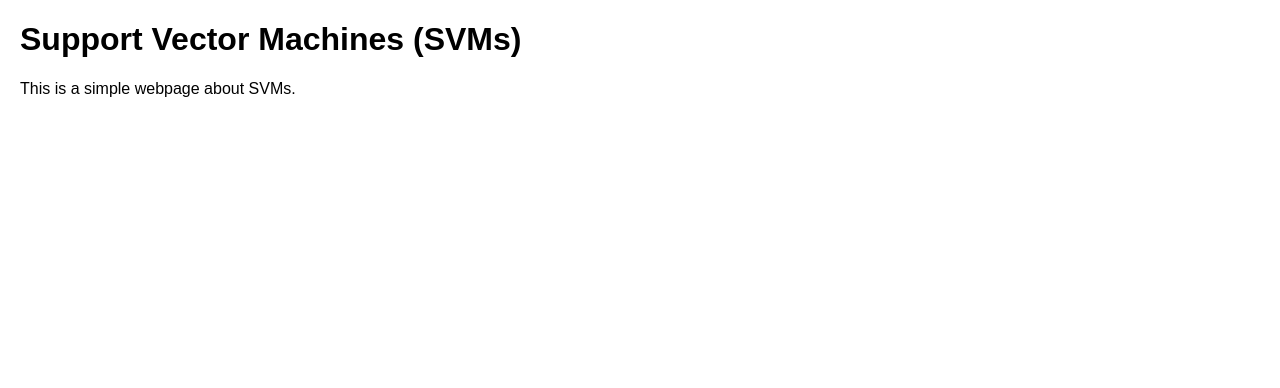
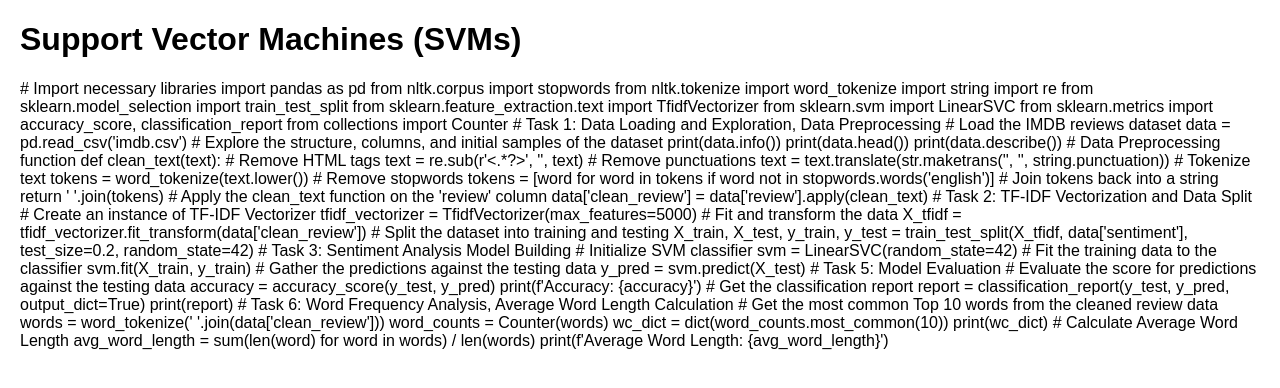
Before and after one commit to ankitas233/static, a plain HTML site: page index.html in a window 1280 px wide. Drawn offline with Linux system fonts and the light colour scheme.

Commit message:
Update index.html

```diff
--- a/index.html
+++ b/index.html
@@ -16,6 +16,82 @@
 </head>
 <body>
   <h1>Support Vector Machines (SVMs)</h1>
-  <p>This is a simple webpage about SVMs.</p>
+  <p># Import necessary libraries
+import pandas as pd
+from nltk.corpus import stopwords
+from nltk.tokenize import word_tokenize
+import string
+import re
+from sklearn.model_selection import train_test_split
+from sklearn.feature_extraction.text import TfidfVectorizer
+from sklearn.svm import LinearSVC
+from sklearn.metrics import accuracy_score, classification_report
+from collections import Counter
+
+# Task 1: Data Loading and Exploration, Data Preprocessing
+# Load the IMDB reviews dataset
+data = pd.read_csv('imdb.csv')
+
+# Explore the structure, columns, and initial samples of the dataset
+print(data.info())
+print(data.head())
+print(data.describe())
+
+# Data Preprocessing function
+def clean_text(text):
+    # Remove HTML tags
+    text = re.sub(r'<.*?>', '', text)
+    # Remove punctuations
+    text = text.translate(str.maketrans('', '', string.punctuation))
+    # Tokenize text
+    tokens = word_tokenize(text.lower())
+    # Remove stopwords
+    tokens = [word for word in tokens if word not in stopwords.words('english')]
+    # Join tokens back into a string
+    return ' '.join(tokens)
+
+# Apply the clean_text function on the 'review' column
+data['clean_review'] = data['review'].apply(clean_text)
+
+# Task 2: TF-IDF Vectorization and Data Split
+# Create an instance of TF-IDF Vectorizer
+tfidf_vectorizer = TfidfVectorizer(max_features=5000)
+
+# Fit and transform the data
+X_tfidf = tfidf_vectorizer.fit_transform(data['clean_review'])
+
+# Split the dataset into training and testing
+X_train, X_test, y_train, y_test = train_test_split(X_tfidf, data['sentiment'], test_size=0.2, random_state=42)
+
+# Task 3: Sentiment Analysis Model Building
+# Initialize SVM classifier
+svm = LinearSVC(random_state=42)
+
+# Fit the training data to the classifier
+svm.fit(X_train, y_train)
+
+# Gather the predictions against the testing data
+y_pred = svm.predict(X_test)
+
+# Task 5: Model Evaluation
+# Evaluate the score for predictions against the testing data
+accuracy = accuracy_score(y_test, y_pred)
+print(f'Accuracy: {accuracy}')
+
+# Get the classification report
+report = classification_report(y_test, y_pred, output_dict=True)
+print(report)
+
+# Task 6: Word Frequency Analysis, Average Word Length Calculation
+# Get the most common Top 10 words from the cleaned review data
+words = word_tokenize(' '.join(data['clean_review']))
+word_counts = Counter(words)
+wc_dict = dict(word_counts.most_common(10))
+print(wc_dict)
+
+# Calculate Average Word Length
+avg_word_length = sum(len(word) for word in words) / len(words)
+print(f'Average Word Length: {avg_word_length}')
+</p>
 </body>
 </html>
```
